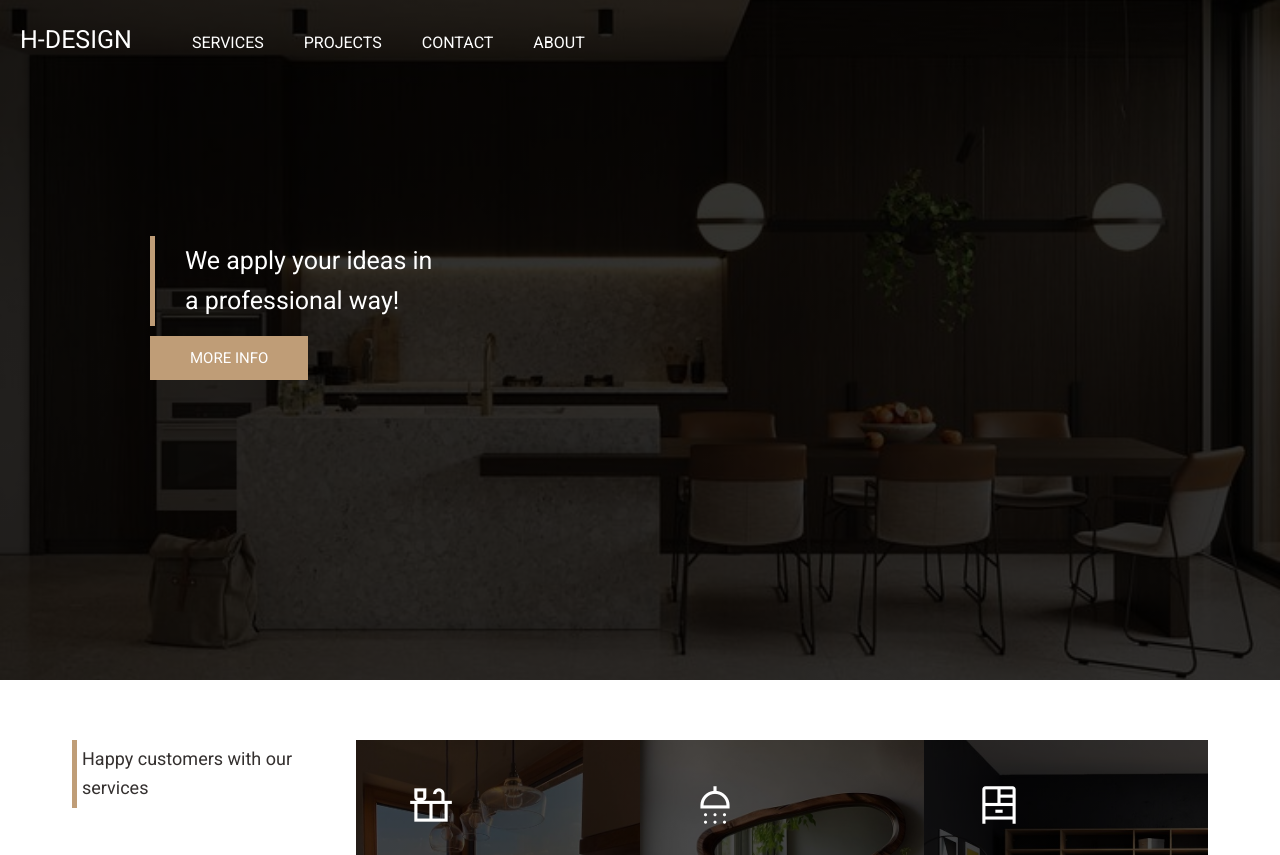
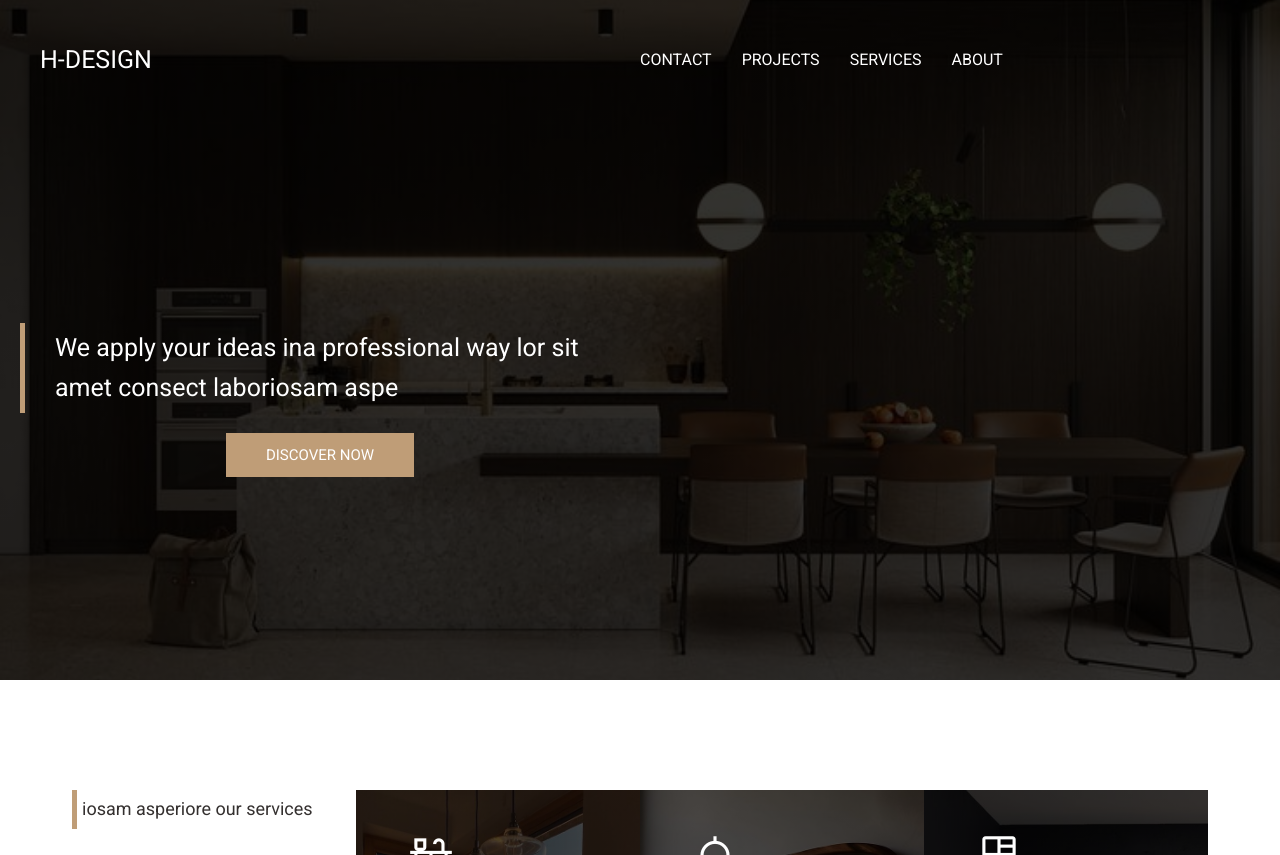
Before and after one commit to Abdu-alyousef/home-design, a website: page index.html in a window 1280 px wide. Shown: the top 855 px of the page. Drawn offline with nearby package versions, Linux system fonts and the light colour scheme.

Commit message:
restyled the header section

```diff
--- a/index.html
+++ b/index.html
@@ -14,25 +14,31 @@
 <body class="container">
 
     <header class="header">
-        <nav class="nav">
-            <h3 class="heading-3">H-DESIGN</h3>
-            <ul class="nav__list">
-                <li class="nav__list--item"><a href="#" class="nav__link nav__link--1">Services</a></li>
-                <li class="nav__list--item"><a href="#" class="nav__link nav__link--1">Projects</a></li>
-                <li class="nav__list--item"><a href="#" class="nav__link nav__link--1">Contact</a></li>
-                <li class="nav__list--item"><a href="#" class="nav__link nav__link--1">About</a></li>
-                <li class="nav__list--item"><a href="#" class="nav__link--2 material-symbols-outlined">Reorder</a></li>
-            </ul>
-        </nav>
+        <div class="header__logo">
+            <h3 class="heading-3 header__logo--heading">H-DESIGN</h3>
+            <i class="header__logo--icon material-symbols-outlined">Reorder</i>
+        </div>
+
+        <ul class="nav__list">
+            <li class="nav__list--item"><a href="#" class="nav__list--link">contact</a></li>
+            <li class="nav__list--item"><a href="#" class="nav__list--link">projects</a></li>
+            <li class="nav__list--item"><a href="#" class="nav__list--link">services</a></li>
+            <li class="nav__list--item"><a href="#" class="nav__list--link">About</a></li>
+        </ul>
 
         <div class="hero">
-            <h3 class="heading-3 hero__head">We apply your ideas in<br>a professional way!</h3>
-            <a href="#" class="hero__btn btn">more info</a>
+            <h3 class="heading-3 hero__head">We apply your ideas ina professional way lor sit amet consect laboriosam aspe</h3>
+            <a href="#" class="hero__btn btn">Discover now</a>
         </div>
     </header>
+
+
+
+
+
     <section class="cards">
         <div class="cardTxt">
-            <h4 class="heading-4 heading-4--dark cardTxt__sub">Happy customers with our services</h4>
+            <h4 class="heading-4 heading-4--dark cardTxt__sub">iosam asperiore our services</h4>
             <p class="cardTxt__text">lor sit amet consect laboriosam asperiores accusantium dolores Illo, aliquid.
                 pisicim exeret in beatae numq</p>
             <a href="#" class="cardTxt__btn btn">more info</a>
--- a/sass/_base.scss
+++ b/sass/_base.scss
@@ -45,5 +45,5 @@ body {
     // margin-left: 5rem;
     // margin-right: 5rem;
     grid-template-rows: 80vh repeat(4, min-content);
-    grid-template-columns:[full-start] minmax(6rem, 1fr) [center-start] repeat(8, [col-start] minmax(min-content, 14.2rem) [col-end]) [center-end] minmax(6rem, 1fr) [full-end];
+    grid-template-columns:[full-start] minmax(4rem, 1fr) [center-start] repeat(8, [col-start] minmax(min-content, 14.2rem) [col-end]) [center-end] minmax(4rem, 1fr) [full-end];
 }
--- a/sass/_cards.scss
+++ b/sass/_cards.scss
@@ -1,6 +1,6 @@
 .cards {
     grid-column: center-start / center-end;
-    margin: 10rem 0;
+    margin: 15rem 0;
     display: grid;
     grid-template-columns: repeat(auto-fit, minmax(20rem, 1fr));
     grid-row-gap: 5rem;
--- a/sass/_contact.scss
+++ b/sass/_contact.scss
@@ -1,6 +1,6 @@
 .contact {
     grid-column: center-start / center-end;
-    margin: 5rem 0;
+    margin: 10rem 0;
     display: grid;
     grid-template-columns: repeat(auto-fit, minmax(33rem, 1fr));
     grid-gap: 5rem;
--- a/sass/_header.scss
+++ b/sass/_header.scss
@@ -5,38 +5,55 @@
     background-size: cover;
     background-position: center;
     display: grid;
-    grid-template-columns: repeat(auto-fit, minmax(15rem, 1fr));
-    grid-template-rows: repeat(2, min-content);
+    grid-template-columns: repeat(auto-fit, minmax(10rem, 1fr));
+    grid-template-rows: min-content;
+    align-items: center;
+
+
+    &__logo {
+        padding: 4rem;
+        display: grid;
+        grid-template-columns: repeat(auto-fit, minmax(10rem, 1fr));
+        justify-content: space-between;
+        align-items: center;
+
+        &--heading {
+            color: #fff;
+        }
+
+        &--icon {
+            visibility: hidden;
+            display: none;
+            color: #fff;
+            font-size: 5rem;
+            justify-self: flex-end;
         }
 
 
-.nav {
-    color: #fff;
-    display: flex;
-    justify-self: flex-start;
-    justify-content: flex-start;
-    padding: 2rem;
-    gap: 5rem;
+        @media only screen and (max-width: $bp-medium) {
 
-    @media only screen and (max-width: $bp-small) {
-        .nav {
-     justify-content: space-between;
-    }
+            &--icon {
+                visibility: visible;
+                display: block;
+
             }
 
-    &__list {
-        display: flex;
-        gap: 2rem;
+         }
+
+    }
+
+
+
+    .nav__list {
+        display: grid;
+        grid-template-columns: repeat(4, min-content);
+        grid-column-gap: 3rem;
         list-style-type: none;
 
-        &--item {
-            padding: 1rem;
-        }
-    }
+        &--link {
 
-    &__link {
-
-        &:link, &:visited {
+            &:link,
+            &:visited {
                 color: #fff;
                 border: none;
                 font-weight: 400;
@@ -56,50 +73,34 @@
 
             }
 
-        &--2 {
-            &:link, &:visited,  &:hover,
-            &:active {
-            border: none;
-            text-decoration: none;
-            color: #fff;
-        font-size: 5rem;
-    visibility: hidden;
-display: none; }
+
         }
 
 
-        @media only screen and (max-width: $bp-small) {
-            &--1 {
+
+
+        @media only screen and (max-width: $bp-medium) {
            visibility: hidden;
            display: none;
-            }
-            &--2 {
-                &:link, &:visited,  &:hover,
-            &:active {
-                visibility: visible;
-                display: inline;
-                justify-self: flex-end;
-            }
-            }
-        }
 
         }
     }
 
-.hero{
-    grid-row: 2 / 3;
+
+
+
+
+
+    .hero {
+        grid-row: 2 / -1;
+        align-self: center;
+        justify-self: center;
         display: grid;
-    grid-row-gap: 1rem;
-    padding: 5rem;
-    margin-top: 10rem;
-    margin-left: 10rem;
-    @media only screen and (max-width: $bp-small) {
-        padding: 0;
-        margin-left: 2rem;
-       }
+        grid-row-gap: 2rem;
+        padding: 2rem;
 
         &__head {
-        grid-column: 1 / 2;
+
             border-left: .5rem solid $font-secondary;
             align-self: center;
             padding-top: .5rem;
@@ -109,11 +110,11 @@ display: none; }
         }
 
         &__btn {
-        grid-row: 2 / 3;
+
             font-weight: 400;
             color: #fff;
             padding: 1rem 4rem;
-        justify-self: start;
+            justify-self: center;
             align-self: center;
              background-color: $font-secondary;
 
@@ -122,6 +123,8 @@ display: none; }
                 background-color: #a18f7a;
 
             }
+    }
 
 }
+
 }
```
Also changed, not shown: css/style.css. Lines whose indentation alone changed are shown as unchanged.
